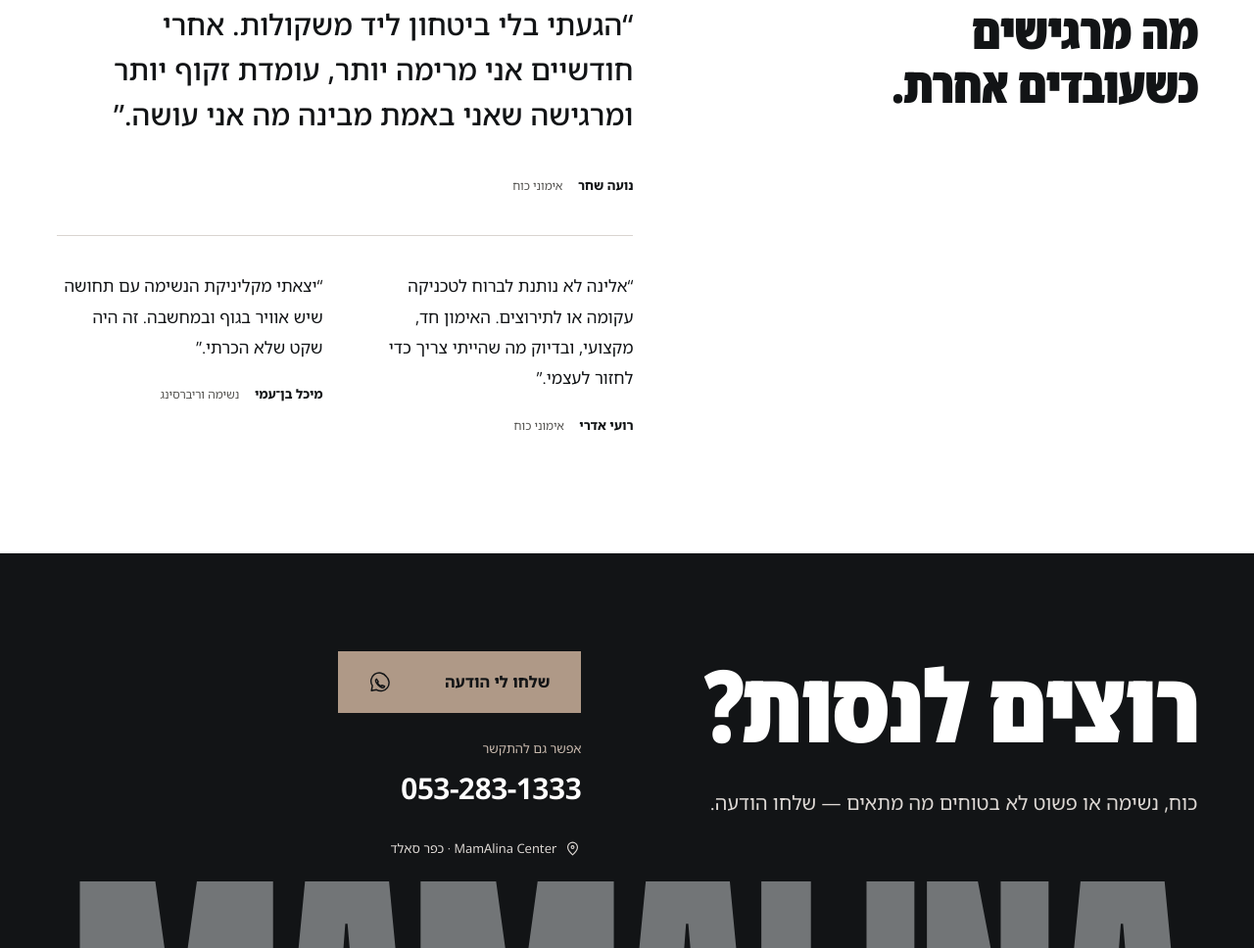
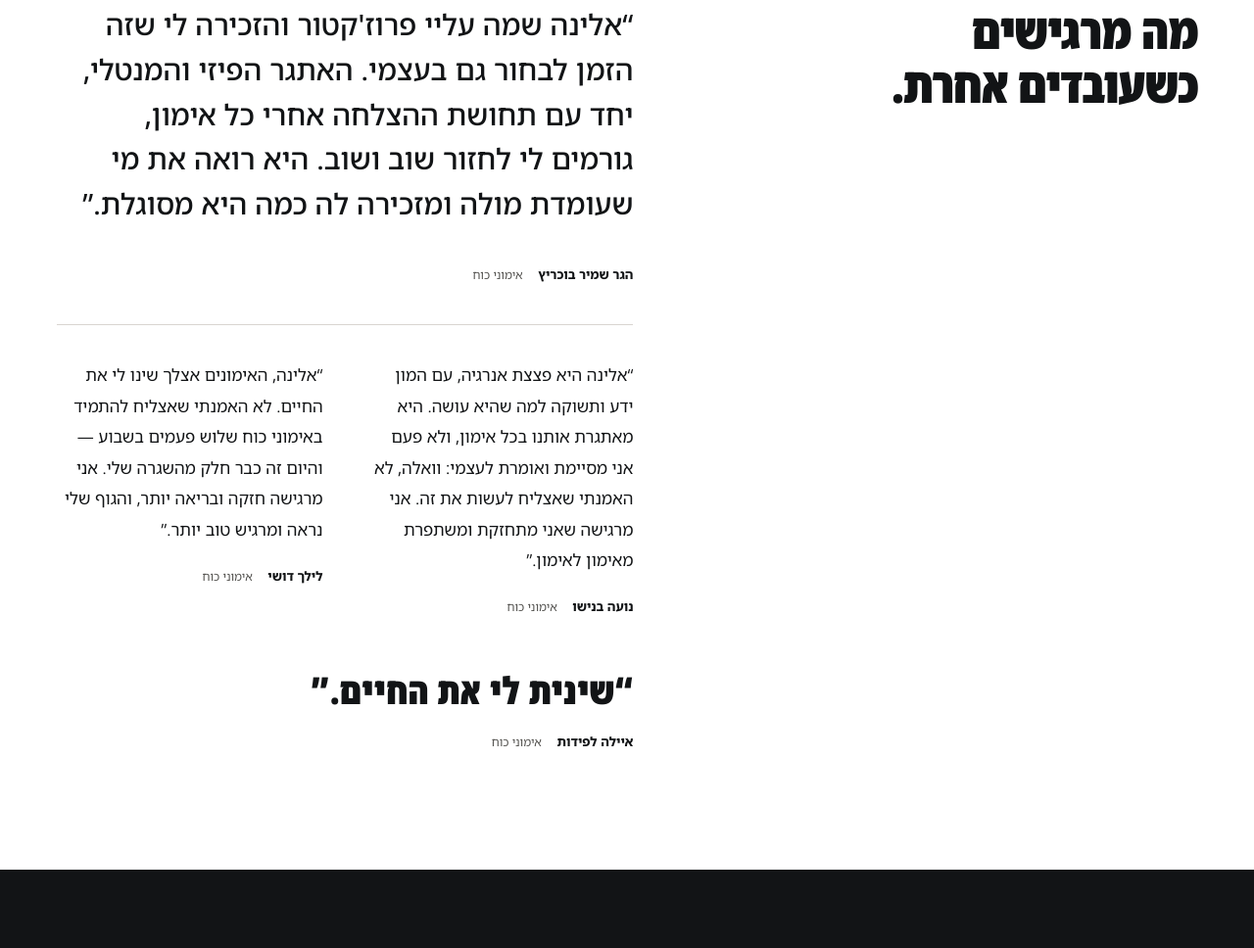
Before and after one commit to rluzzatt/AlinaFitnes, a plain HTML site: page index.html in a window 1280 px wide. Shown: the part 5718-6686 px from the top of the page at 98% size. Drawn offline with Linux system fonts and the light colour scheme.

Commit message:
Replace placeholder stories with supplied client testimonials

```diff
--- a/index.html
+++ b/index.html
@@ -47,7 +47,7 @@
       type="font/ttf"
       crossorigin
     />
-    <link rel="stylesheet" href="./styles.css?v=20260908-breath-entry" />
+    <link rel="stylesheet" href="./styles.css?v=20260908-real-stories" />
   </head>
   <body>
     <!-- THESIS: MamAlina Center first, followed by two equally weighted independent service choices.
@@ -369,27 +369,28 @@
         <div class="stories">
           <blockquote class="story story-featured">
             <p>
-              “הגעתי בלי ביטחון ליד משקולות. אחרי חודשיים אני מרימה יותר, עומדת
-              זקוף יותר ומרגישה שאני באמת מבינה מה אני עושה.”
+              “אלינה שמה עליי פרוז'קטור והזכירה לי שזה הזמן לבחור גם בעצמי. האתגר הפיזי והמנטלי, יחד עם תחושת ההצלחה אחרי כל אימון, גורמים לי לחזור שוב ושוב. היא רואה את מי שעומדת מולה ומזכירה לה כמה היא מסוגלת.”
             </p>
-            <footer>נועה שחר <span class="story-service">אימוני כוח</span></footer>
+            <footer>הגר שמיר בוכריץ <span class="story-service">אימוני כוח</span></footer>
           </blockquote>
           <div class="story-pair">
             <blockquote class="story">
               <p>
-                “אלינה לא נותנת לברוח לטכניקה עקומה או לתירוצים. האימון חד,
-                מקצועי, ובדיוק מה שהייתי צריך כדי לחזור לעצמי.”
+                “אלינה היא פצצת אנרגיה, עם המון ידע ותשוקה למה שהיא עושה. היא מאתגרת אותנו בכל אימון, ולא פעם אני מסיימת ואומרת לעצמי: וואלה, לא האמנתי שאצליח לעשות את זה. אני מרגישה שאני מתחזקת ומשתפרת מאימון לאימון.”
               </p>
-              <footer>רועי אדרי <span class="story-service">אימוני כוח</span></footer>
+              <footer>נועה בנישו <span class="story-service">אימוני כוח</span></footer>
             </blockquote>
             <blockquote class="story">
               <p>
-                “יצאתי מקליניקת הנשימה עם תחושה שיש אוויר בגוף ובמחשבה. זה היה
-                שקט שלא הכרתי.”
+                “אלינה, האימונים אצלך שינו לי את החיים. לא האמנתי שאצליח להתמיד באימוני כוח שלוש פעמים בשבוע — והיום זה כבר חלק מהשגרה שלי. אני מרגישה חזקה ובריאה יותר, והגוף שלי נראה ומרגיש טוב יותר.”
               </p>
-              <footer>מיכל בן־עמי <span class="story-service">נשימה וריברסינג</span></footer>
+              <footer>לילך דושי <span class="story-service">אימוני כוח</span></footer>
             </blockquote>
           </div>
+          <blockquote class="story story-pull">
+            <p>“שינית לי את החיים.”</p>
+            <footer>איילה לפידות <span class="story-service">אימוני כוח</span></footer>
+          </blockquote>
         </div>
       </section>
       <section
@@ -440,7 +441,7 @@
       <p>חזקים יותר. בדיוק כמו שאתם.</p>
       <nav class="footer-social" aria-label="ערוצי קשר">
         <a
-          href="https://www.instagram.com/mamalina_2412/"
+          href="https://www.instagram.com/mamalinacenter?stkn=MXZxc2xxeHppMnA3ZA=="
           target="_blank"
           rel="noreferrer"
           >אינסטגרם<svg class="icon" aria-hidden="true">
--- a/styles.css
+++ b/styles.css
@@ -846,6 +846,15 @@ h3 {
   grid-template-columns: 1fr 1fr;
   gap: 45px;
 }
+.story-pull {
+  margin-top: 48px;
+}
+.story-pull p {
+  font-family: "Noto Display", sans-serif;
+  font-size: clamp(28px, 3vw, 40px);
+  line-height: 1.35;
+  margin-bottom: 16px;
+}
 .contact {
   background: var(--ink);
   color: white;
```
Also changed, not shown: .impeccable/real-stories-review.md (added), .impeccable/surfaces/index-html.md.
